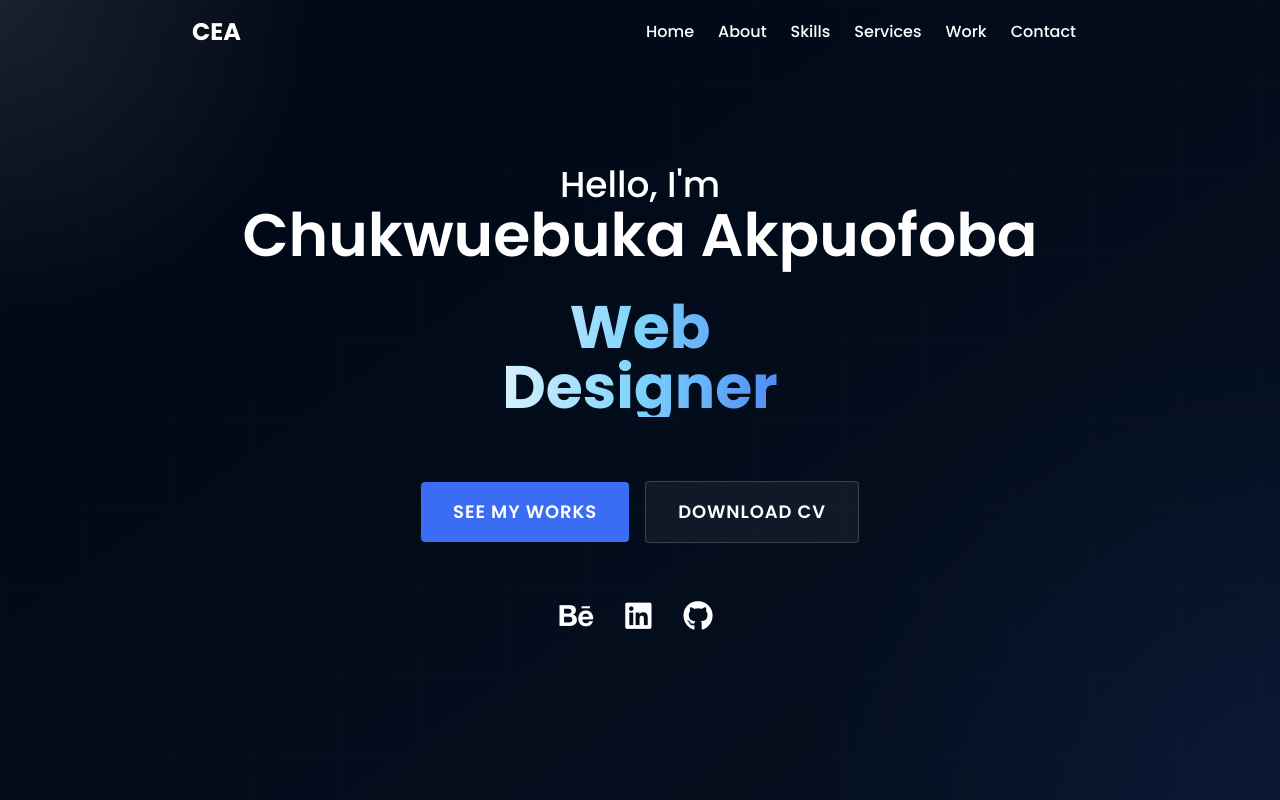
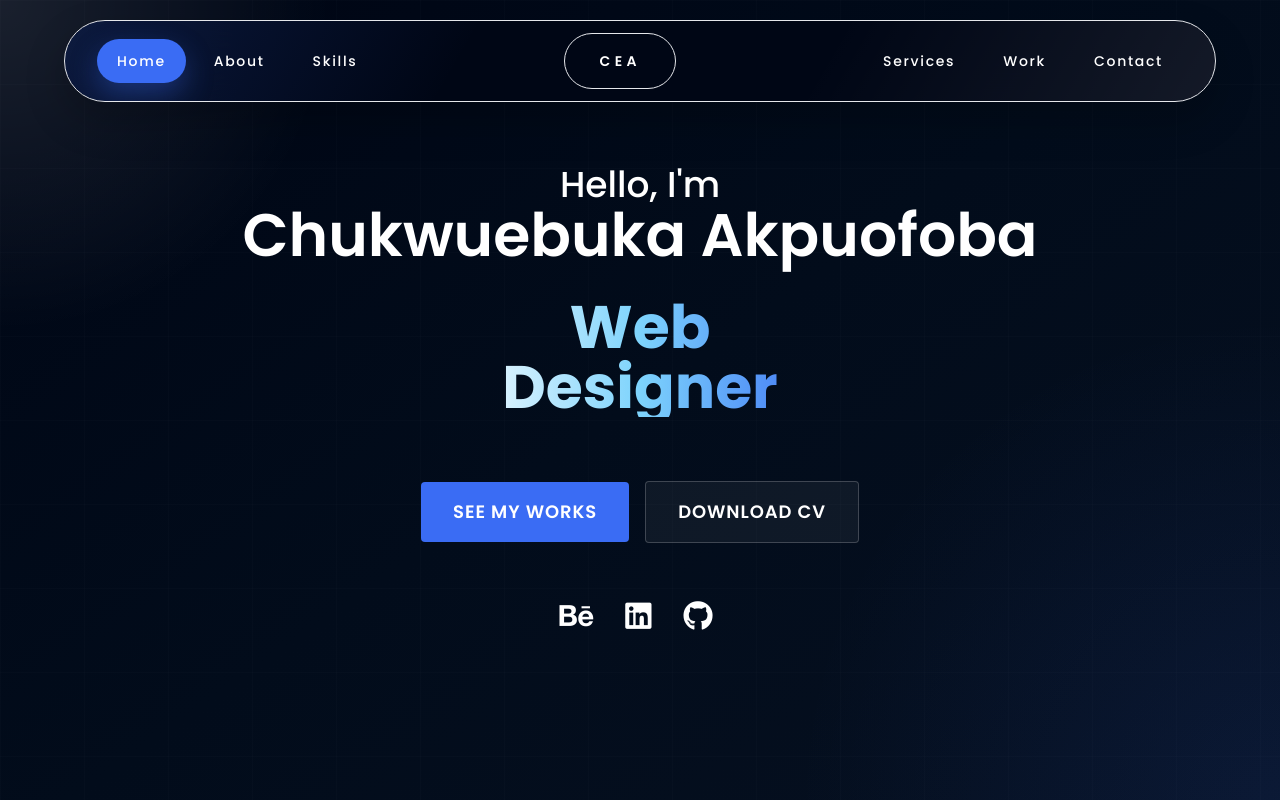
Before and after one commit to ebuchizzy/portfolio, a Nuxt app: page / in a window 1280 px wide. Shown: the top 800 px of the page. Built offline with nearby package versions, Linux system fonts and the light colour scheme.

Commit message:
latest fix

```diff
--- a/components/HeaderSection.vue
+++ b/components/HeaderSection.vue
@@ -1,26 +1,31 @@
 <template>
-  <header class="fixed top-0 left-0 z-50 w-full">
+  <header class="fixed inset-x-0 top-0 z-50">
+    <div class="px-4 pt-4 sm:px-6 md:px-10">
       <div
         :class="[
-        'relative flex items-center justify-between overflow-hidden px-4 py-4 transition-all duration-300 sm:px-6 md:px-12 lg:px-48',
-        isSticky || isMenuOpen ? 'bg-primary shadow-lg shadow-black/10' : 'bg-transparent'
+          'mx-auto w-full max-w-6xl transition-all duration-300',
+          isSticky || isMenuOpen ? 'translate-y-0' : 'translate-y-1'
         ]"
       >
         <div
-        v-if="isSticky || isMenuOpen"
-        class="pointer-events-none absolute inset-0 opacity-[0.08] [background-image:linear-gradient(rgba(255,255,255,0.34)_1px,transparent_1px),linear-gradient(90deg,rgba(255,255,255,0.34)_1px,transparent_1px)] [background-size:84px_84px]"
-      ></div>
+          :class="[
+            'relative overflow-hidden rounded-full border px-4 py-3 shadow-[0_18px_40px_rgba(0,0,0,0.22)] backdrop-blur-xl transition-all duration-300 sm:px-6 lg:px-8',
+            isSticky || isMenuOpen
+              ? 'border-white/16 bg-[#000716]/90'
+              : 'border-white/14 bg-[#000716]/85'
+          ]"
+        >
+          <div class="pointer-events-none absolute inset-0 bg-[linear-gradient(120deg,rgba(58,108,244,0.18),transparent_35%,transparent_65%,rgba(255,255,255,0.08))]"></div>
 
+          <div class="relative flex items-center justify-between gap-4 lg:hidden">
             <NuxtLink
               to="/"
-        class="relative z-10 text-xl font-bold uppercase text-white sm:text-2xl"
-        data-aos="zoom-in"
+              class="inline-flex h-11 w-11 items-center justify-center rounded-full border border-white/20 bg-white/10 backdrop-blur-sm sm:text-2xl font-semibold uppercase text-white transition-colors duration-300 hover:border-primary/60 hover:bg-primary/15"
               @click.prevent="goHome"
             >
               CEA
             </NuxtLink>
 
-      <div class="lg:hidden">
             <button
               type="button"
               @click.stop="toggleMenu"
@@ -43,66 +48,86 @@
             </button>
           </div>
 
-      <nav class="hidden lg:flex lg:items-center">
+          <div class="relative hidden items-center justify-between gap-6 lg:flex">
+            <nav class="flex items-center gap-2">
               <a
-          v-for="(link, index) in navLinks"
-          :key="index"
+                v-for="link in leftLinks"
+                :key="link.to"
                 :href="link.to"
                 @click="handleLinkClick(link.to)"
-          :class="[
-            'relative z-10 mx-2 text-sm font-medium text-white transition-colors duration-300 sm:mx-3 sm:text-base',
-            isSticky ? 'hover:text-black' : 'hover:text-primary'
-          ]"
+                :class="desktopLinkClass(link.to)"
+              >
+                {{ link.text }}
+              </a>
+            </nav>
+
+            <NuxtLink
+              to="/"
+              class="inline-flex h-14 min-w-[112px] items-center justify-center rounded-full border border-white/12 bg-white/6 px-7 text-sm font-semibold uppercase tracking-[0.32em] text-white transition-all duration-300 hover:border-primary/60 hover:bg-primary/15"
+              @click.prevent="goHome"
+            >
+              CEA
+            </NuxtLink>
+
+            <nav class="flex items-center gap-2">
+              <a
+                v-for="link in rightLinks"
+                :key="link.to"
+                :href="link.to"
+                @click="handleLinkClick(link.to)"
+                :class="desktopLinkClass(link.to)"
               >
                 {{ link.text }}
               </a>
             </nav>
           </div>
+        </div>
 
         <Transition
           enter-active-class="transition duration-300 ease-out"
-      enter-from-class="-translate-y-6 opacity-0"
+          enter-from-class="-translate-y-4 opacity-0"
           enter-to-class="translate-y-0 opacity-100"
           leave-active-class="transition duration-200 ease-in"
           leave-from-class="translate-y-0 opacity-100"
-      leave-to-class="-translate-y-4 opacity-0"
+          leave-to-class="-translate-y-3 opacity-0"
         >
-      <div v-if="isMenuOpen" class="lg:hidden">
+          <div v-if="isMenuOpen" class="relative lg:hidden">
             <button
               aria-label="Close navigation menu"
-          class="fixed inset-0 top-[72px] z-30 bg-black/40 backdrop-blur-[2px]"
+              class="fixed inset-0 top-[88px] z-30 bg-black/35"
               @click="closeMenu"
             ></button>
 
-        <nav
-          class="absolute top-full left-0 right-0 z-40 mx-4 mt-2 overflow-hidden rounded-[28px] border border-white/15 bg-white/95 p-4 shadow-2xl shadow-black/25 backdrop-blur xl:hidden"
-        >
+            <nav class="relative z-40 mx-2 mt-3 overflow-hidden rounded-[30px] border border-white/15 bg-[#000716]/95 p-3 shadow-[0_24px_50px_rgba(0,0,0,0.32)] backdrop-blur-xl">
               <a
-            v-for="(link, index) in navLinks"
-            :key="`mobile-${index}`"
+                v-for="link in navLinks"
+                :key="`mobile-${link.to}`"
                 :href="link.to"
                 @click="handleLinkClick(link.to)"
                 :class="[
-              'mb-2 flex items-center justify-between rounded-2xl px-4 py-3 text-base font-medium transition-all duration-300 last:mb-0',
+                  'mb-2 flex items-center justify-between rounded-full px-5 py-3 text-sm font-medium tracking-[0.12em] transition-all duration-300 last:mb-0',
                   activeLink === link.to
-                ? 'bg-primary text-white shadow-lg shadow-primary/30'
-                : 'bg-black/[0.03] text-black hover:bg-primary hover:text-white'
+                    ? 'bg-primary text-white shadow-[0_12px_28px_rgba(58,108,244,0.34)]' // Active link (already white)
+                    : 'bg-white/[0.06] text-white hover:bg-white/[0.1]' // Inactive link changed to text-white
                 ]"
               >
                 <span>{{ link.text }}</span>
-            <span class="text-lg leading-none">&rarr;</span>
+                <span class="text-base leading-none text-white/70">&bull;</span>
               </a>
             </nav>
           </div>
         </Transition>
+      </div>
+    </div>
   </header>
 </template>
 
 <script setup>
-import { ref, onMounted, onUnmounted } from 'vue';
+import { computed, onMounted, onUnmounted, ref } from 'vue';
 
 const isSticky = ref(false);
 const isMenuOpen = ref(false);
+const activeLink = ref('#main');
 
 const navLinks = [
   { text: 'Home', to: '#main' },
@@ -113,6 +138,9 @@ const navLinks = [
   { text: 'Contact', to: '#contact' }
 ];
 
+const leftLinks = computed(() => navLinks.slice(0, 3));
+const rightLinks = computed(() => navLinks.slice(3));
+
 const closeMenu = () => {
   isMenuOpen.value = false;
   document.body.classList.remove('overflow-hidden');
@@ -120,18 +148,46 @@ const closeMenu = () => {
 
 const toggleMenu = () => {
   isMenuOpen.value = !isMenuOpen.value;
+
   if (isMenuOpen.value) {
     document.body.classList.add('overflow-hidden');
-  } else {
+    return;
+  }
+
   document.body.classList.remove('overflow-hidden');
-  }
 };
 
 const handleScroll = () => {
-  isSticky.value = window.scrollY > 0;
+  isSticky.value = window.scrollY > 12;
 };
 
+const goHome = () => {
+  activeLink.value = '#main';
+  closeMenu();
+
+  const el = document.getElementById('main');
+  if (el) {
+    el.scrollIntoView({ behavior: 'smooth' });
+    return;
+  }
+
+  window.scrollTo({ top: 0, behavior: 'smooth' });
+};
+
+const handleLinkClick = (linkTo) => {
+  activeLink.value = linkTo;
+  closeMenu();
+};
+
+const desktopLinkClass = (linkTo) => [
+  'rounded-full px-5 py-3 text-sm font-medium tracking-[0.12em] transition-all duration-300',
+  activeLink.value === linkTo
+    ? 'bg-primary text-white shadow-[0_12px_28px_rgba(58,108,244,0.34)]'
+    : 'text-white hover:bg-primary hover:text-white hover:shadow-[0_12px_28px_rgba(58,108,244,0.28)]'
+];
+
 onMounted(() => {
+  handleScroll();
   window.addEventListener('scroll', handleScroll);
 });
 
@@ -139,22 +195,4 @@ onUnmounted(() => {
   window.removeEventListener('scroll', handleScroll);
   document.body.classList.remove('overflow-hidden');
 });
-
-const goHome = () => {
-  closeMenu();
-
-  const el = document.getElementById('main');
-  if (el) {
-    el.scrollIntoView({ behavior: 'smooth' });
-  } else {
-    window.scrollTo({ top: 0, behavior: 'smooth' });
-  }
-};
-
-const activeLink = ref('#main');
-
-const handleLinkClick = (linkTo) => {
-  activeLink.value = linkTo;
-  closeMenu();
-};
 </script>
--- a/components/SkillsSection.vue
+++ b/components/SkillsSection.vue
@@ -1,7 +1,7 @@
 <template>
   <section
     id="skills"
-    class="relative isolate overflow-hidden bg-[#000716] px-4 py-16 text-white sm:px-6 sm:py-24 md:px-12 lg:px-48"
+    class="relative isolate overflow-hidden bg-[#000716] px-4 py-24 text-white sm:px-6 sm:py-24 md:px-12 lg:px-48"
   >
     <div class="pointer-events-none absolute inset-0 bg-[radial-gradient(circle_at_top_left,rgba(255,255,255,0.08),transparent_22%),radial-gradient(circle_at_top_right,rgba(125,211,252,0.08),transparent_24%),linear-gradient(135deg,#000512_14%,#020a18_48%,#050d1a_100%)]"></div>
     <div class="pointer-events-none absolute inset-0 opacity-[0.04] [background-image:linear-gradient(rgba(255,255,255,0.26)_1px,transparent_1px),linear-gradient(90deg,rgba(255,255,255,0.26)_1px,transparent_1px)] [background-size:72px_72px]"></div>
@@ -24,11 +24,11 @@
           My Skills and Experiences
         </h2>
         <p class="mb-6 text-sm leading-7 text-white/75 sm:mb-8 sm:text-base" data-aos="flip-down" data-aos-delay="300">
-          I design and build polished digital products that feel modern, useful, and visually sharp. My workflow spans interface design, front-end development, and full-stack delivery, so I can shape ideas from concept through launch with consistency across the entire experience.
+         I specialize in crafting visually appealing and highly functional digital experiences. As a Web designer, I use Canva, Figma, Framer, and Spline to create sleek, user-friendly interfaces that enhance engagement and usability. My graphic design expertise, powered by Adobe Creative Suite, allows me to develop compelling visuals that strengthen brand identity and communication. Whether it's design or branding, I ensure every project is both aesthetically striking and strategically effective.
         </p>
 
         <p class="mb-6 text-sm leading-7 text-white/75 sm:mb-8 sm:text-base" data-aos="flip-down" data-aos-delay="350">
-          Instead of treating skills like percentages, I focus on the tools and systems I use to create fast, scalable, and expressive web experiences. These are some of the technologies I rely on most when building user-focused products.
+          On the development side, I build dynamic and scalable web applications using HTML, CSS, JavaScript, Python, REST APIs and Git, leveraging frameworks like Vue.js, Nuxt.js, and Tailwind CSS for modern front-end solutions. My backend expertise includes Node.js, Express.js, Django, MongoDB, and mySQL, enabling me to create seamless, high-performance applications. From concept to deployment, I provide full-stack solutions that merge creativity with functionality to bring ideas to life.
         </p>
       </div>
 
--- a/pages/index.vue
+++ b/pages/index.vue
@@ -1,5 +1,5 @@
 <template>
-    <div>
+    <div class="bg-[#edf1f5] text-slate-900">
       <HeaderSection />
       <HomeSection />
       <AboutSection />
```
Lines whose indentation alone changed are shown as unchanged.
